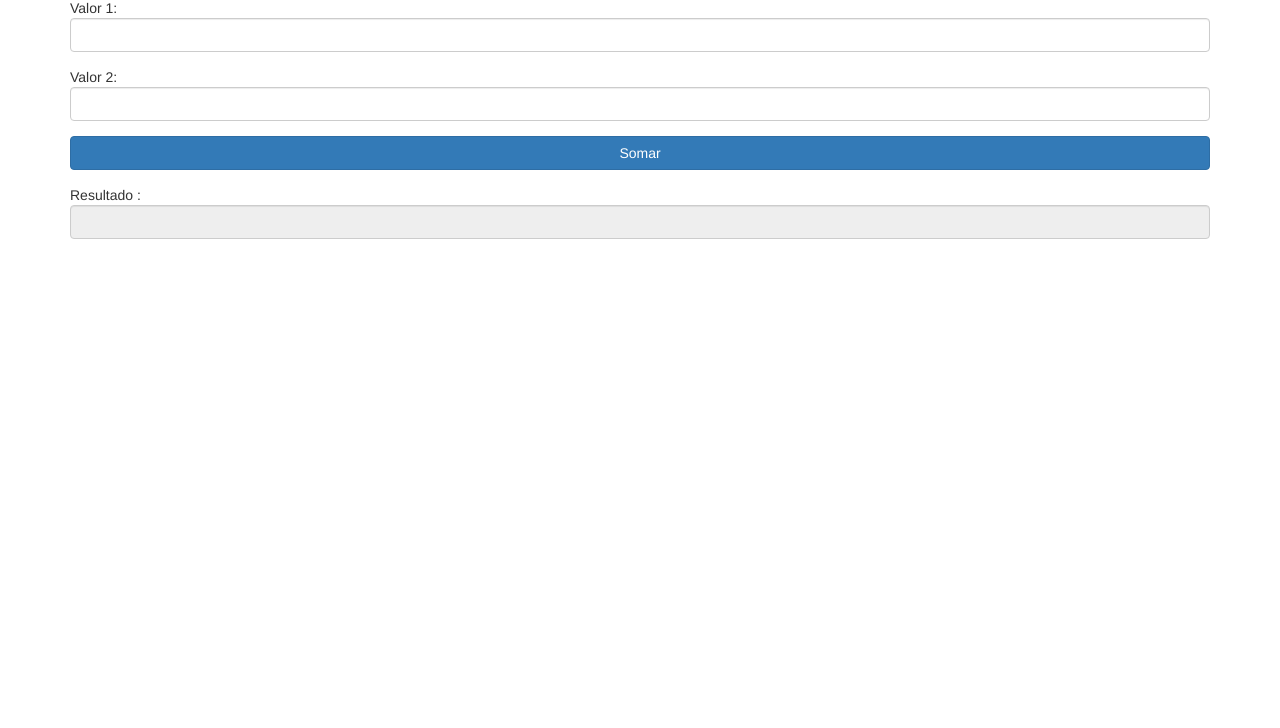
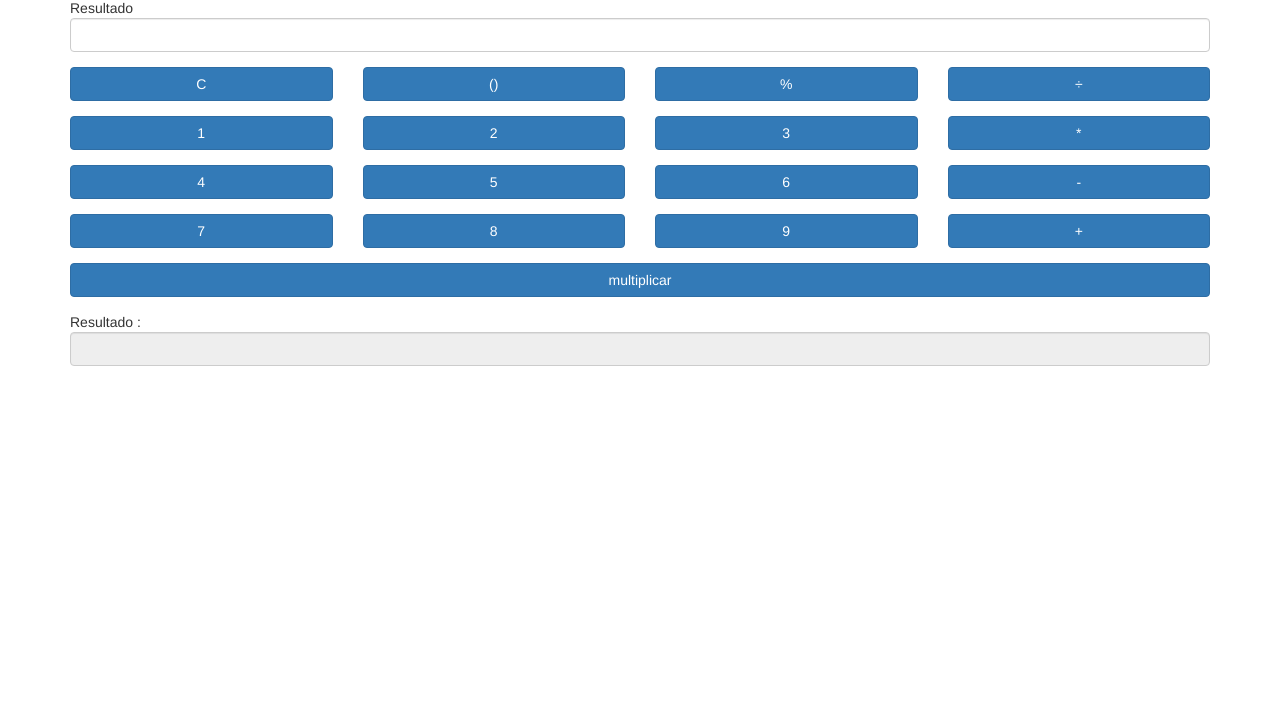
Before and after one commit to CarlosEduard03/Primeiro-projeto-mobile, a website: page www/index.html in a window 1280 px wide. Shown: the part 72-800 px from the top of the page. Drawn offline with Linux system fonts and the light colour scheme.

Commit message:
html completo

```diff
--- a/www/components/acao.js
+++ b/www/components/acao.js
@@ -5,3 +5,9 @@ var valor2 = $("#valor2").val();
 var result = parseFloat(valor1) + parseFloat(valor2);
 $("#resultado").val(result);
 })
+$(document).on("click","#multiplicar",function(){
+var valor1 = $("#valor1").val();
+var valor2 = $("#valor2").val();
+var result = parseFloat(valor1) * parseFloat(valor2);
+$("#resultado").val(result);
+})
--- a/www/index.html
+++ b/www/index.html
@@ -21,29 +21,109 @@
 <div class="container">
   <div class="row">
     <div class="col-xs-12">
-     <h1> Primeiro app</h1>
+     <h1>Calculadora</h1>
     </div>
   </div>
   <div class="row">
 	<div class="col-xs-12">
     <div class="form-group">
-      <labvel for="">Valor 1: </label>
-      <input type="text" class="form-control" id="valor1">
+      <labvel for=""> Resultado </label>
+      <input type="text" class="form-control" id="resultado">
+    </div>
+  </div>
+</div>
+<div class="row">
+<div class="col-xs-3">
+    <div class="form-group">
+      <button class="btn btn-primary btn-block" id="c"> C </button>
+    </div>
+  </div>
+	<div class="col-xs-3">
+    <div class="form-group">
+      <button class="btn btn-primary btn-block" id="parenteses " value="2"> () </button>
+    </div>
+  </div>
+  <div class="col-xs-3">
+    <div class="form-group">
+      <button class="btn btn-primary btn-block" id="pporcentagem" > % </button>
+    </div>
+  </div>
+  <div class="col-xs-3">
+    <div class="form-group">
+      <button class="btn btn-primary btn-block" id="divisao" > ÷ </button>
+    </div>
+  </div>
+</div>
+<div class="row">
+<div class="col-xs-3">
+    <div class="form-group">
+      <button class="btn btn-primary btn-block" id="1" value="1"> 1 </button>
+    </div>
+  </div>
+	<div class="col-xs-3">
+    <div class="form-group">
+      <button class="btn btn-primary btn-block" id="2 " value="2"> 2</button>
+    </div>
+  </div>
+  <div class="col-xs-3">
+    <div class="form-group">
+      <button class="btn btn-primary btn-block" id="3" value="3"> 3 </button>
+    </div>
+  </div>
+  <div class="col-xs-3">
+    <div class="form-group">
+      <button class="btn btn-primary btn-block" id="multiplicação" > * </button>
+    </div>
+  </div>
+</div>
+<div class="row">
+<div class="col-xs-3">
+    <div class="form-group">
+      <button class="btn btn-primary btn-block" id="4" value="4"> 4 </button>
+    </div>
+  </div>
+	<div class="col-xs-3">
+    <div class="form-group">
+      <button class="btn btn-primary btn-block" id="5" value="5"> 5 </button>
+    </div>
+  </div>
+  <div class="col-xs-3">
+    <div class="form-group">
+      <button class="btn btn-primary btn-block" id="6" value="6"> 6 </button>
+    </div>
+  </div>
+  <div class="col-xs-3">
+    <div class="form-group">
+      <button class="btn btn-primary btn-block" id="subtracao" > - </button>
+    </div>
+  </div>
+</div>
+<div class="row">
+<div class="col-xs-3">
+    <div class="form-group">
+      <button class="btn btn-primary btn-block" id="7" value="7"> 7 </button>
+    </div>
+  </div>
+	<div class="col-xs-3">
+    <div class="form-group">
+      <button class="btn btn-primary btn-block" id="8" value="8 "> 8 </button>
+    </div>
+  </div>
+  <div class="col-xs-3">
+    <div class="form-group">
+      <button class="btn btn-primary btn-block" id="9" value="9"> 9 </button>
+    </div>
+  </div>
+  <div class="col-xs-3">
+    <div class="form-group">
+      <button class="btn btn-primary btn-block" id="soma" > +  </button>
     </div>
   </div>
 </div>
 <div class="row">
 	<div class="col-xs-12">
     <div class="form-group">
-      <labvel for="">Valor 2: </label>
-      <input type="text" class="form-control" id="valor2">
-    </div>
-  </div>
-</div>
-<div class="row">
-	<div class="col-xs-12">
-    <div class="form-group">
-      <button class="btn btn-primary btn-block" id="btnsomar"> Somar</button>
+      <button class="btn btn-primary btn-block" id="multiplicar"> multiplicar</button>
     </div>
   </div>
 </div>
```
Also changed, not shown: config.xml (+11 -13 lines), www/manifest.json (added).
